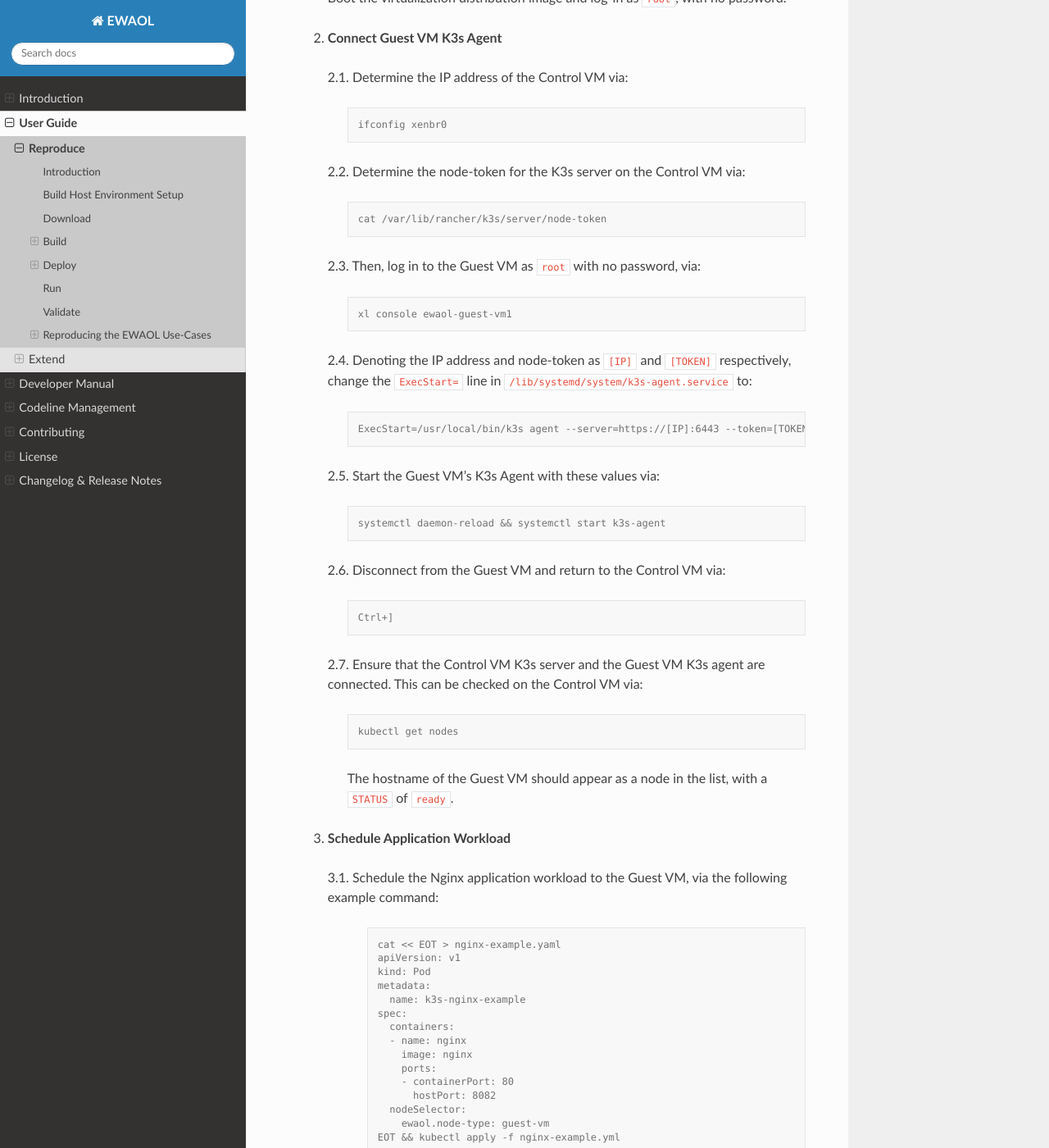
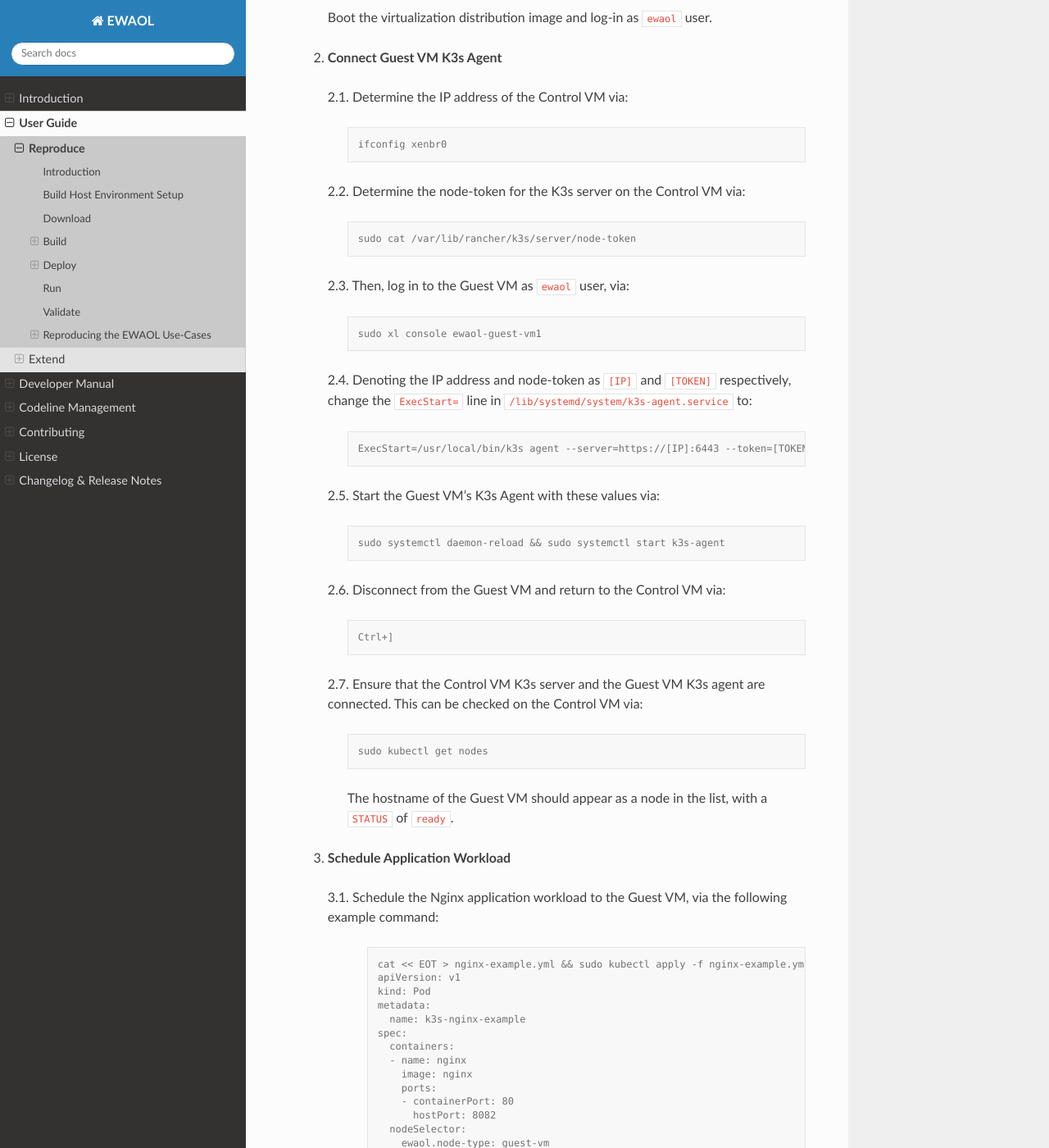
Before and after one commit to chaoge525/soafee_demo, a Sphinx documentation site: the page built from documentation/user_guide/reproduce.rst, in a window 1280 px wide and 1400 px high, scrolled down 13557 px. Shown: the whole window at 82% size. Built offline with Sphinx 7.4.7 and the Read the Docs theme 2.0.0, drawn with Linux system fonts in a browser that asks for light colours; some of the changed text lies outside the part shown.

Commit message:
doc: Add user accounts and ewaol-security documentation
This patch also fixes minor errors.

Issue-Id: SCM-4414
Signed-off-by: Kamil Dziezyk <kamil.dziezyk@arm.com>
Change-Id: I5eba2569d5dc3f58656971fd4176458c1459d0d7

```diff
--- a/documentation/manual/index.rst
+++ b/documentation/manual/index.rst
@@ -13,7 +13,9 @@ Developer Manual
    :caption: Contents
 
    architectures
+   user_accounts
    build_system
    yocto_layers
+   hardening
    sdk
    validation
--- a/documentation/manual/validation.rst
+++ b/documentation/manual/validation.rst
@@ -76,6 +76,10 @@ Run-time integration tests are not included on an EWAOL distribution image by
 default, and must instead be included explicitly. See
 :ref:`manual_build_system_run_time_integration_tests` within the Build System
 documentation for details on how to include the tests.
+
+The tests are executed as a ``test`` user, which has the ``sudo`` privileges.
+More information about user accounts is here:
+:ref:`User Accounts<manual/user_accounts:User Accounts>`.
 
 Running the Tests
 =================
--- a/documentation/user_guide/reproduce.rst
+++ b/documentation/user_guide/reproduce.rst
@@ -518,8 +518,9 @@ distribution image via:
 
     REBOOT
 
-The resulting EWAOL distribution image can be logged into as ``root``, without
-password.
+The resulting EWAOL distribution image can be logged into as ``ewaol`` user.
+See :ref:`User Accounts<manual/user_accounts:User Accounts>` for more
+information about user accounts and groups.
 
 On an EWAOL virtualization distribution image, this will access the Control VM.
 To log into a Guest VM, the ``xl`` tool can be used. For example, on a default
@@ -527,7 +528,7 @@ EWAOL virtualization distribution image:
 
   .. code-block:: console
 
-    xl console ewaol-guest-vm1
+    sudo xl console ewaol-guest-vm1
 
 This command will provide a console on the Guest VM, which can be exited by
 entering ``Ctrl+]``. See the |xl documentation|_ for further details.
@@ -610,7 +611,7 @@ This example deploys the |Nginx|_ webserver as an application workload, using
 the ``nginx`` container image available from Docker's default image repository.
 The deployment can be achieved either via Docker or via K3s, as follows:
 
-  1. Boot the image and log-in as ``root``, with no password.
+  1. Boot the image and log-in as ``ewaol`` user.
 
      On a virtualization distribution image, this will produce a console on the
      Control VM.
@@ -623,14 +624,14 @@ The deployment can be achieved either via Docker or via K3s, as follows:
 
             .. code-block:: console
 
-              docker run -p 8082:80 -d nginx
+              sudo docker run -p 8082:80 -d nginx
 
        2.2. Confirm the Docker container is running by checking its ``STATUS``
        in the container list:
 
             .. code-block:: console
 
-              docker container list
+              sudo docker container list
 
      * **Deploy via K3s**
 
@@ -638,7 +639,7 @@ The deployment can be achieved either via Docker or via K3s, as follows:
 
             .. code-block:: console
 
-              cat << EOT > nginx-example.yaml
+              cat << EOT > nginx-example.yml && sudo kubectl apply -f nginx-example.yml
               apiVersion: v1
               kind: Pod
               metadata:
@@ -650,14 +651,14 @@ The deployment can be achieved either via Docker or via K3s, as follows:
                   ports:
                   - containerPort: 80
                     hostPort: 8082
-              EOT && kubectl apply -f nginx-example.yml
+              EOT
 
        2.2. Confirm that the K3s Pod hosting the container is running by
        checking that its ``STATUS`` is ``running``, using:
 
             .. code-block:: console
 
-              kubectl get pods -o wide
+              sudo kubectl get pods -o wide
 
   3. After the Nginx application workload has been successfully deployed, it can
      be interacted with on the network, via for example:
@@ -689,8 +690,7 @@ Guest VM via K3s orchestration. This example process is as follows:
 
   1. **Log-in to the Control VM**
 
-    Boot the virtualization distribution image and log-in as ``root``, with no
-    password.
+    Boot the virtualization distribution image and log-in as ``ewaol`` user.
 
   2. **Connect Guest VM K3s Agent**
 
@@ -704,13 +704,13 @@ Guest VM via K3s orchestration. This example process is as follows:
 
          .. code-block:: console
 
-           cat /var/lib/rancher/k3s/server/node-token
+           sudo cat /var/lib/rancher/k3s/server/node-token
 
-    2.3. Then, log in to the Guest VM as ``root`` with no password, via:
+    2.3. Then, log in to the Guest VM as ``ewaol`` user, via:
 
          .. code-block:: console
 
-           xl console ewaol-guest-vm1
+           sudo xl console ewaol-guest-vm1
 
     2.4. Denoting the IP address and node-token as ``[IP]`` and ``[TOKEN]``
     respectively, change the ``ExecStart=`` line in
@@ -724,7 +724,7 @@ Guest VM via K3s orchestration. This example process is as follows:
 
          .. code-block:: console
 
-           systemctl daemon-reload && systemctl start k3s-agent
+           sudo systemctl daemon-reload && sudo systemctl start k3s-agent
 
     2.6. Disconnect from the Guest VM and return to the Control VM via:
 
@@ -737,7 +737,7 @@ Guest VM via K3s orchestration. This example process is as follows:
 
          .. code-block:: console
 
-           kubectl get nodes
+           sudo kubectl get nodes
 
          The hostname of the Guest VM should appear as a node in the list, with a
          ``STATUS`` of ``ready``.
@@ -749,7 +749,7 @@ Guest VM via K3s orchestration. This example process is as follows:
 
          .. code-block:: console
 
-           cat << EOT > nginx-example.yaml
+           cat << EOT > nginx-example.yml && sudo kubectl apply -f nginx-example.yml
            apiVersion: v1
            kind: Pod
            metadata:
@@ -771,7 +771,7 @@ Guest VM via K3s orchestration. This example process is as follows:
 
           .. code-block:: console
 
-            kubectl get pods -o wide
+            sudo kubectl get pods -o wide
 
   4. **Access the Application Workload**
 
```
Also changed, not shown: other parts of documentation/user_guide/reproduce.rst (+1 -1 lines), documentation/manual/build_system.rst (+38 -1 lines), documentation/manual/hardening.rst (added, +31 -0 lines), documentation/manual/user_accounts.rst (added, +29 -0 lines), 1 other file.
